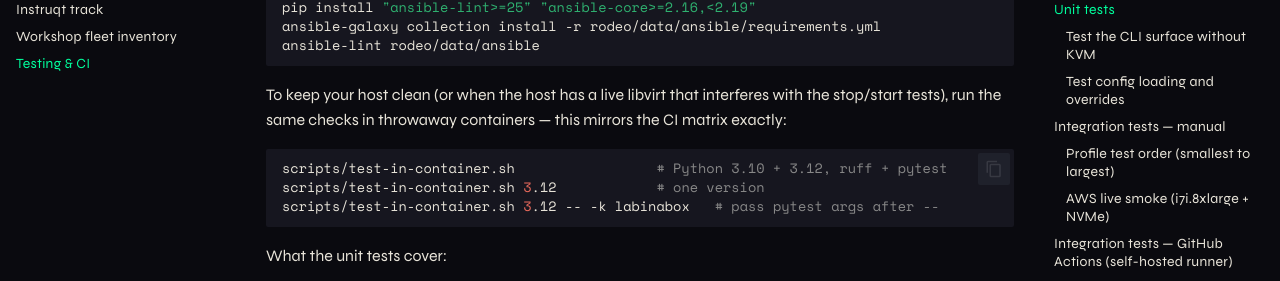
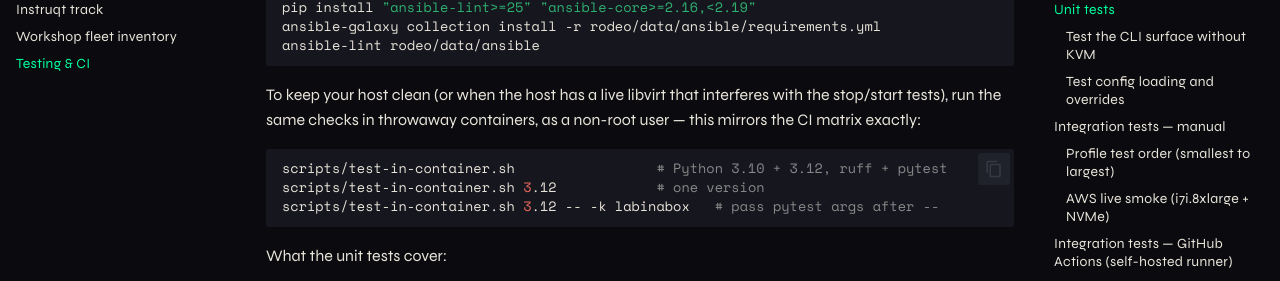
Before and after one commit to avaleror/rodeo-cli, an MkDocs documentation site: the page built from docs/examples/testing.md, in a window 1280 px wide and 900 px high, scrolled down 679 px. Shown: the part 175-456 px from the top of the window. Built offline with MkDocs 1.6.1 and Material for MkDocs 9.7.7, drawn with Linux system fonts in a browser that asks for light colours; comment, search, counter and statistics services are not loaded.

Commit message:
test: run container checks as a non-root user, like CI

````diff
--- a/docs/examples/testing.md
+++ b/docs/examples/testing.md
@@ -26,8 +26,8 @@ ansible-lint rodeo/data/ansible
 ```
 
 To keep your host clean (or when the host has a live libvirt that interferes
-with the stop/start tests), run the same checks in throwaway containers —
-this mirrors the CI matrix exactly:
+with the stop/start tests), run the same checks in throwaway containers, as a
+non-root user — this mirrors the CI matrix exactly:
 
 ```bash
 scripts/test-in-container.sh                 # Python 3.10 + 3.12, ruff + pytest
````
Also changed, not shown: 1 other file.
